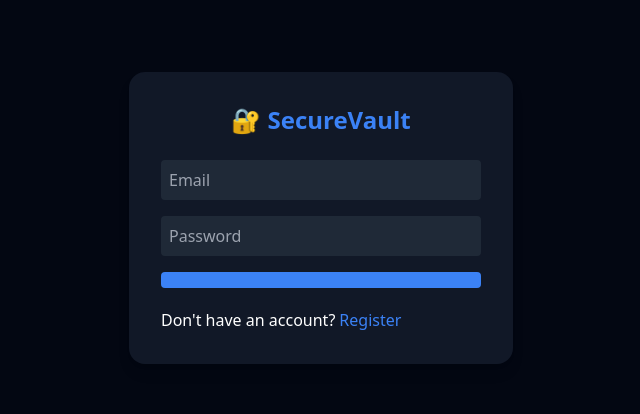
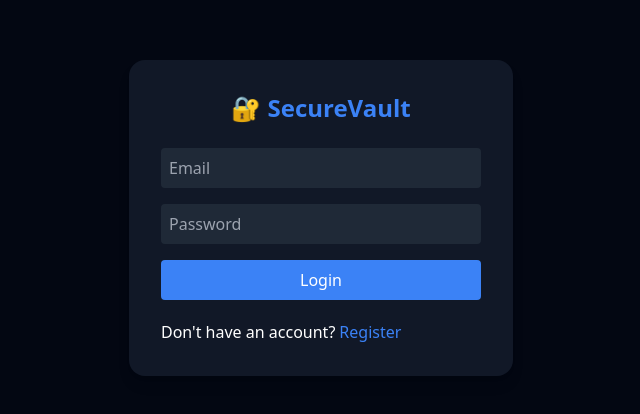
Before and after one commit to Saad2607/secure-file-vault, a React (Vite) app in the folder client/: page / in a window 1280 px wide. Shown: the part 182-596 px from the top of the page, without its empty margins (319-959 px from the left). Built offline with nearby package versions, Linux system fonts and the light colour scheme.

Commit message:
Initial Commit

```diff
--- a/client/src/pages/Login.jsx
+++ b/client/src/pages/Login.jsx
@@ -61,7 +61,7 @@ function Login() {
                     {loading ? (
                         <span className="animate-spin border-2 border-white border-t-transparent rounded-full w-5 h-5"></span>
                     ) : (
-                        Login
+                        "Login"
                     )}
                 </button>
 
```
